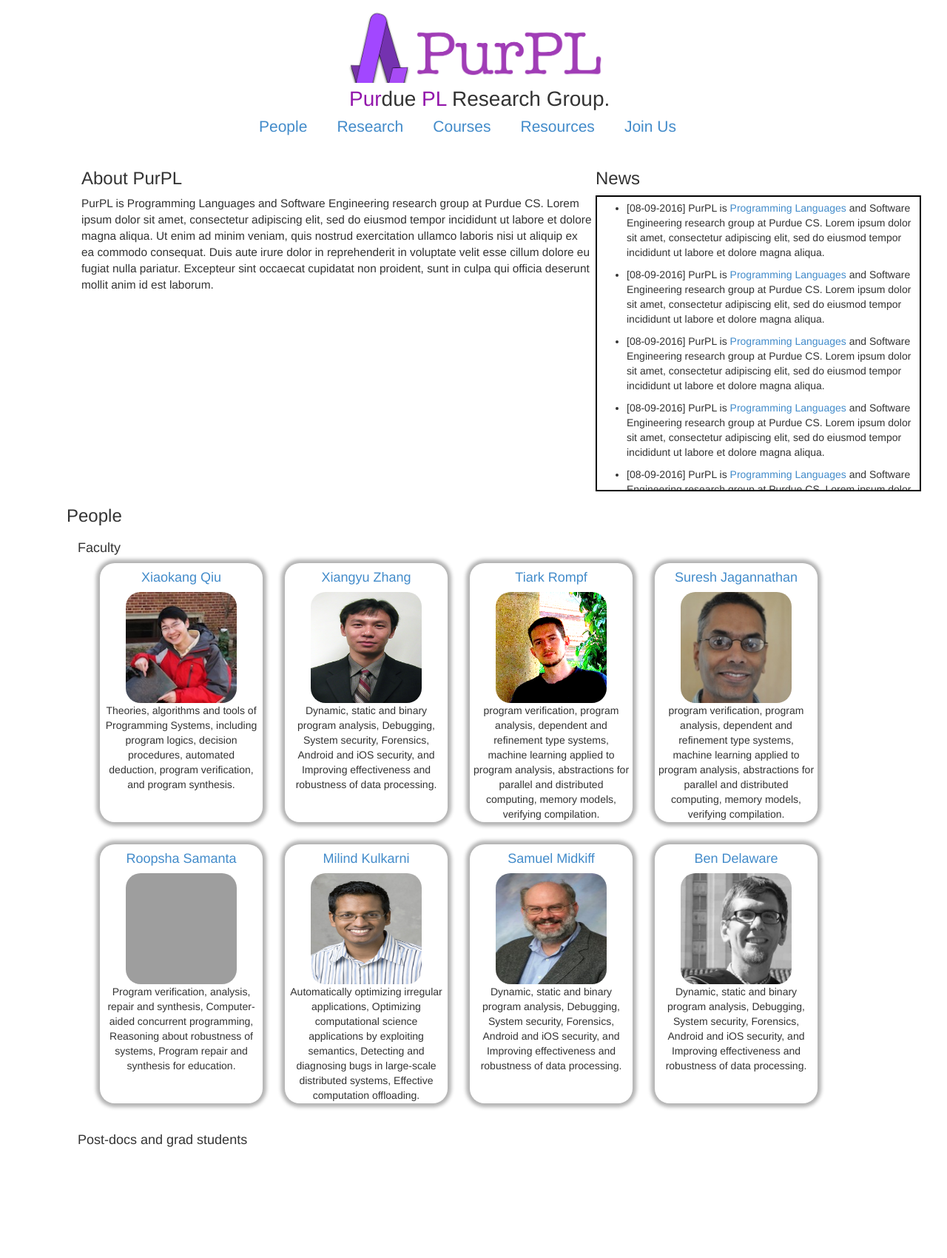
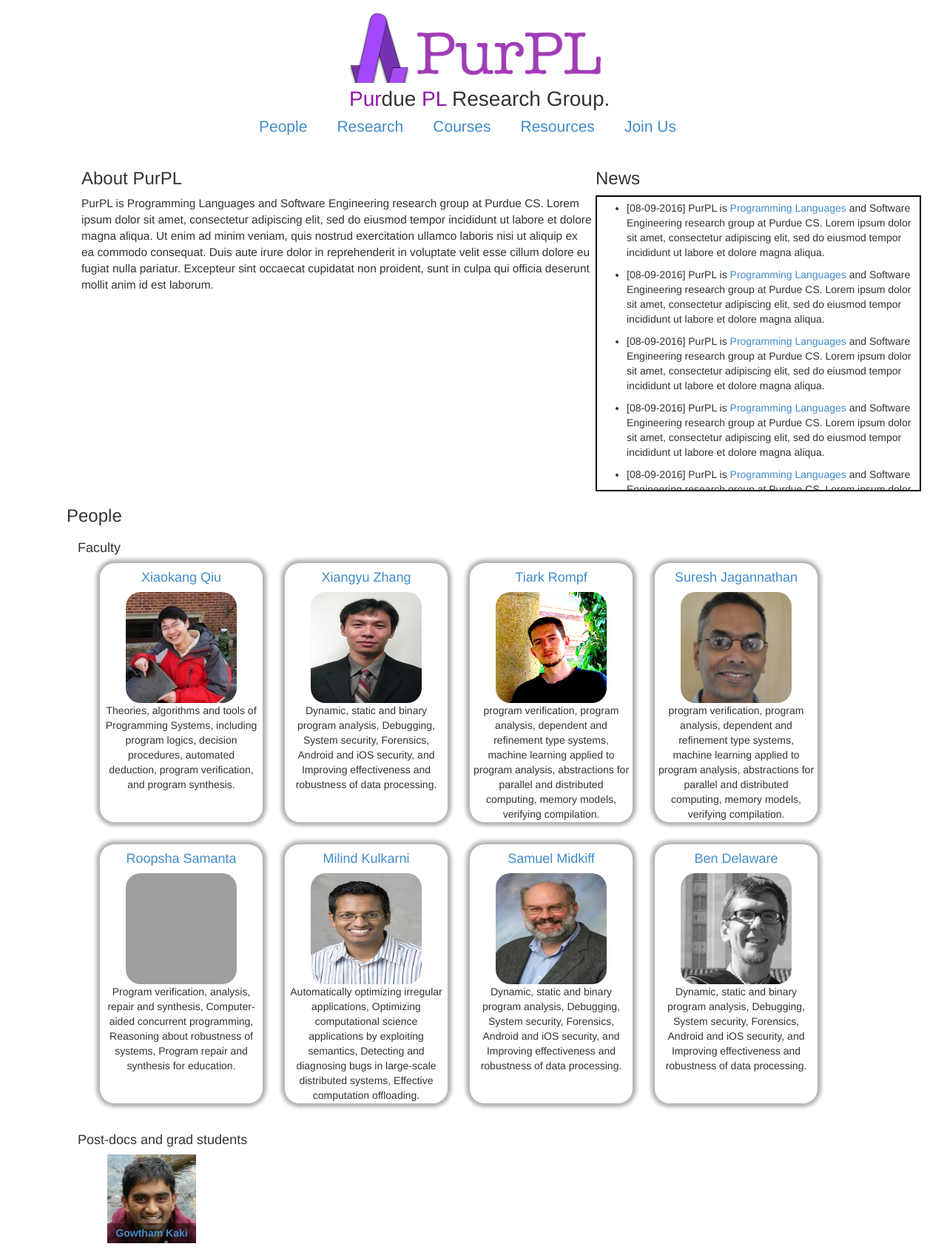
Before and after one commit to gowthamk/PurPLWebsite, a Jekyll site: the page built from index.html, in a window 1280 px wide. Shown: the whole page at 74% size. Built offline with Jekyll 4.4.1, drawn with Linux system fonts in a browser that asks for light colours; the list of posts is cut into pages by our own code; before the commit the page ends 1570 px from its top, so only the background shows below that; grey boxes are pictures that could not be loaded.

Commit message:
Student Stamps.

```diff
--- a/css/purpl.css
+++ b/css/purpl.css
@@ -91,3 +91,31 @@ div.facultycard img {
   margin: auto;
   border-radius: 20px;
 }
+ul#student-stamps {
+  list-style-type:none;
+  list-style-position:inside;
+}
+li.student-stamp {
+  float:left;
+  text-align:center;
+  position:relative;
+  overflow:hidden;
+}
+li.student-stamp :hover {
+  text-decoration:underline;
+}
+li.student-stamp img {
+  width: 120px;
+  height:120px;
+}
+span.student-name {
+  position: absolute;
+  left:0;
+  right:0;
+  bottom:10px;
+  z-index:100;
+  font-weight:bold;
+  padding:10px;
+  background-color:rgba(0, 0, 0, 0.4);
+  line-height: 0.5;
+}
--- a/index.html
+++ b/index.html
@@ -45,13 +45,10 @@ layout: default
 
 <div class="container">
   <h4>Post-docs and grad students</h4>
-  <ul id="student-cards">
-    {% for post in site.categories.studentcard %}
-      <li class="student-photo">
-      <a href="assets/{{ post.title }}">
-          <img src="">
-          <span class="student-name">{{ post.content }}</span>
-        </a>
+  <ul id="student-stamps">
+    {% for post in site.categories.studentstamp %}
+      <li class="student-stamp">
+        {{ post.content }}
       </li>
     {% endfor %}
   </div>
```
Also changed, not shown: _posts/2016-10-10-gowthamkaki.markdown (added, +9 -0 lines), assets/gowtham.jpg (added).
